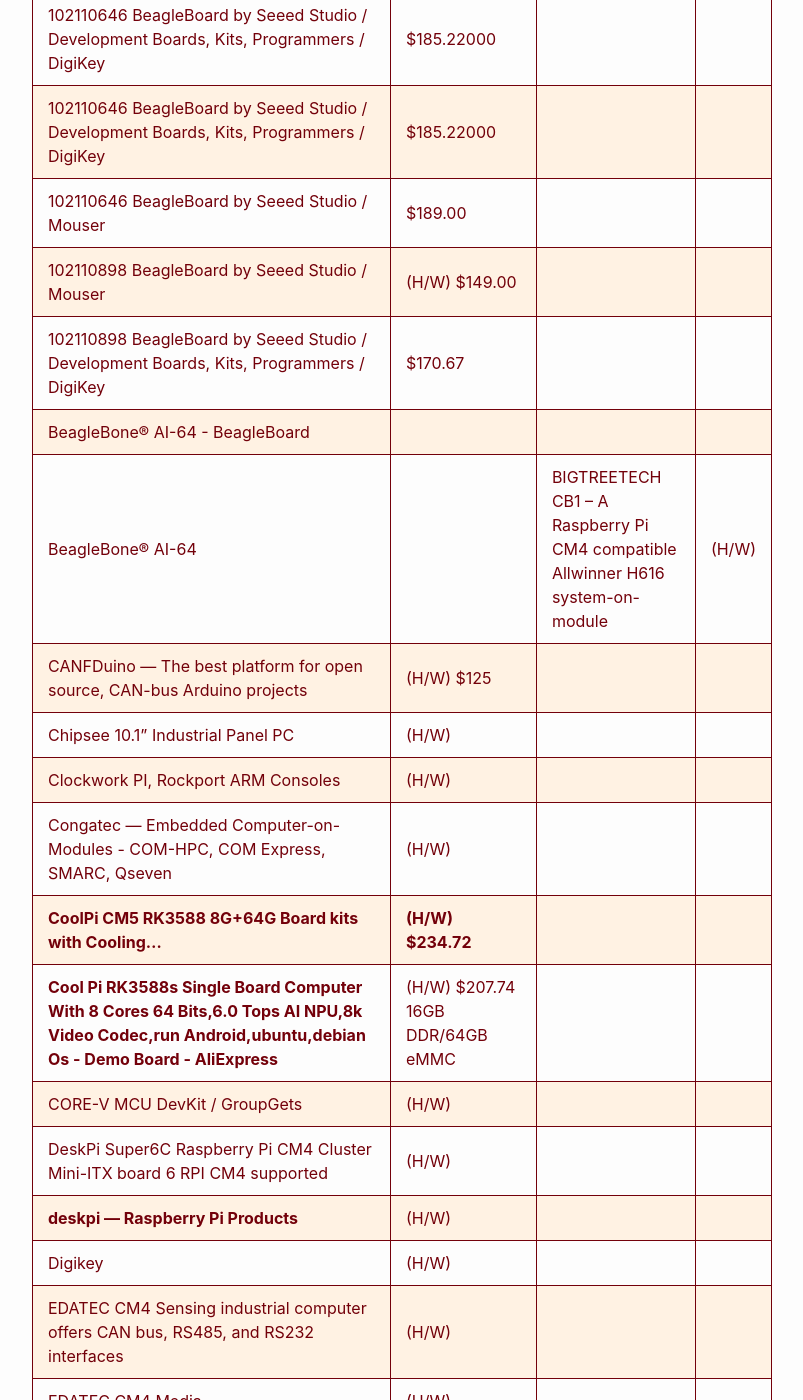
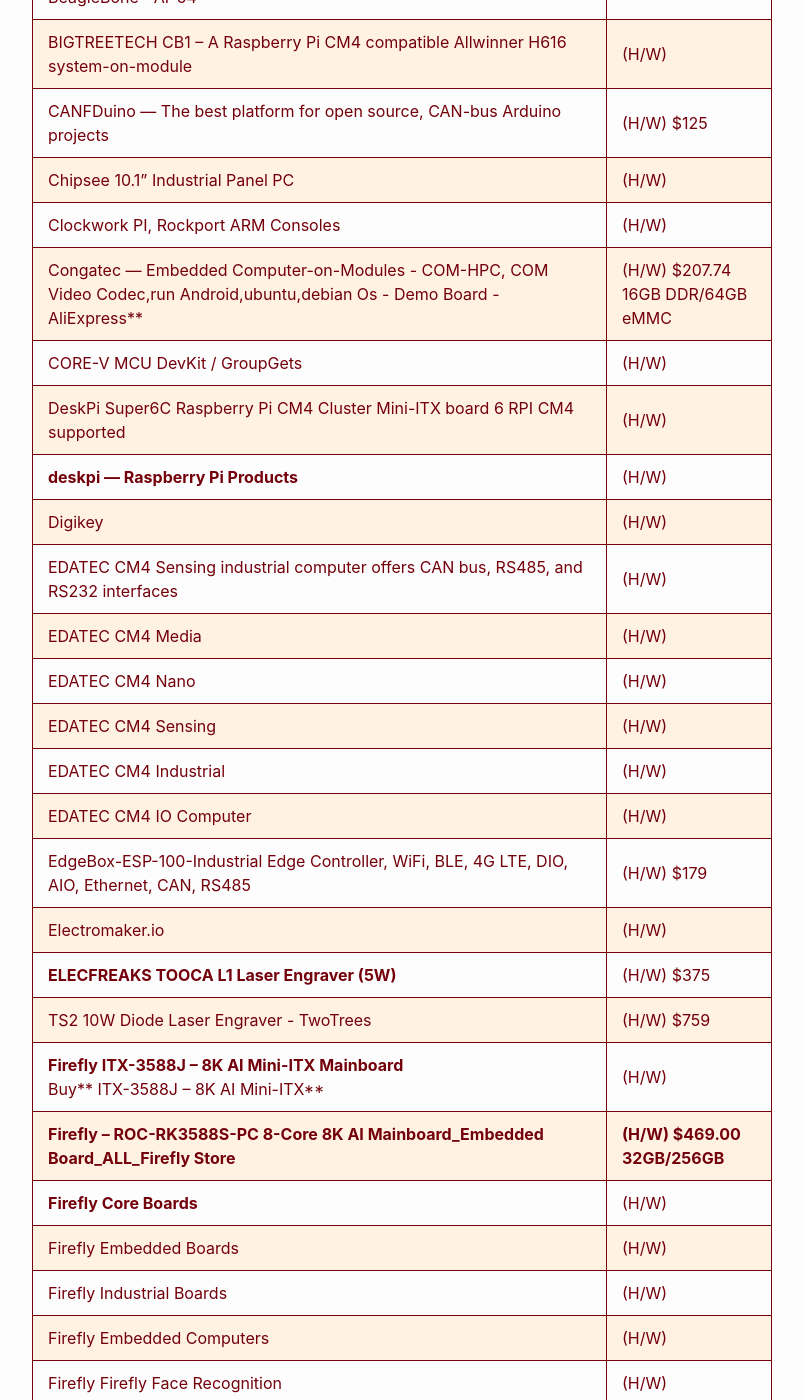
Before and after one commit to RalphHightower/RalphHightower, a Jekyll site: the page built from HardwareLinks.md, in a window 1280 px wide and 1400 px high, scrolled down 4630 px. Shown: the whole window, without its empty margins (238-1041 px from the left). Built offline with Jekyll 4.4.1, drawn with Linux system fonts in a browser that asks for light colours; our own code applies the rules of GitHub Pages for plain Markdown files.

Commit message:
[fix](doc): HardwareLinks(too many columns)
- Vendors table
- Articles table

```diff
--- a/HardwareLinks.md
+++ b/HardwareLinks.md
@@ -62,13 +62,12 @@
 | [102110898 BeagleBoard by Seeed Studio / Mouser](https://www.sparkfun.com.mouser.com/ProductDetail/BeagleBoard-by-Seeed-Studio/102110898?qs=HoCaDK9Nz5eU8X3%252BpFx5gw%3D%3D ) | (H/W) $149.00 |
 | [102110898 BeagleBoard by Seeed Studio / Development Boards, Kits, Programmers / DigiKey](https://www.digikey.com/en/products/detail/beagleboard-by-seeed-studio/102110898/21706497 ) | $170.67 |
 | [BeagleBone® AI-64 - BeagleBoard](https://www.beagleboard.org/boards/beaglebone-ai-64 ) |
-| [BeagleBone® AI-64](https://www.beagleboard.org/boards/beaglebone-ai-64 ) || [BIGTREETECH CB1 – A Raspberry Pi CM4 compatible Allwinner H616 system-on-module](https://www.cnx-software.com/2022/10/20/bigtreetech-cb1-a-raspberry-pi-cm4-compatible-allwinner-h616-system-on-module/) | (H/W) |
+| [BeagleBone® AI-64](https://www.beagleboard.org/boards/beaglebone-ai-64 ) |
+| [BIGTREETECH CB1 – A Raspberry Pi CM4 compatible Allwinner H616 system-on-module](https://www.cnx-software.com/2022/10/20/bigtreetech-cb1-a-raspberry-pi-cm4-compatible-allwinner-h616-system-on-module/) | (H/W) |
 | [CANFDuino — The best platform for open source, CAN-bus Arduino projects](https://www.crowdsupply.com/togglebit/canfduino) | (H/W) $125 |
 |[Chipsee 10.1" Industrial Panel PC](https://chipsee.com/product/ppc-cm4-101/)| (H/W)|
 | [Clockwork PI, Rockport ARM Consoles](https://www.clockworkpi.com/) | (H/W) |
-| [Congatec — Embedded Computer-on-Modules - COM-HPC, COM Express, SMARC, Qseven](https://www.congatec.com/us/) | (H/W) |
-| **[CoolPi CM5 RK3588 8G+64G Board kits with Cooling...](https://www.aliexpress.com/item/1005005414364005.html)** | **(H/W) $234.72** |
-| **[Cool Pi RK3588s Single Board Computer With 8 Cores 64 Bits,6.0 Tops AI NPU,8k Video Codec,run Android,ubuntu,debian Os - Demo Board - AliExpress](https://www.aliexpress.com/item/1005004906489390.html)** | (H/W) $207.74 16GB DDR/64GB eMMC |
+| [Congatec — Embedded Computer-on-Modules - COM-HPC, COM Video Codec,run Android,ubuntu,debian Os - Demo Board - AliExpress](https://www.aliexpress.com/item/1005004906489390.html)** | (H/W) $207.74 16GB DDR/64GB eMMC |
 | [CORE-V MCU DevKit / GroupGets](https://groupgets.com/campaigns/1040/show ) | (H/W) |
 | [DeskPi Super6C Raspberry Pi CM4 Cluster Mini-ITX board 6 RPI CM4 supported](https://deskpi.com/products/deskpi-super6c-raspberry-pi-cm4-cluster-mini-itx-board-6-rpi-cm4-supported) | (H/W) |
 | **[deskpi — Raspberry Pi Products](https://deskpi.com/ )** | (H/W) |
```
Also changed, not shown: other parts of HardwareLinks.md (+1 -1 lines).
